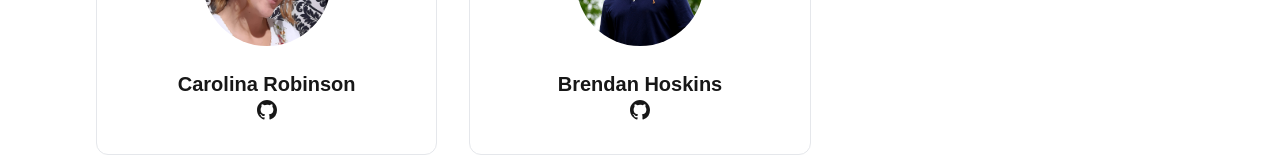
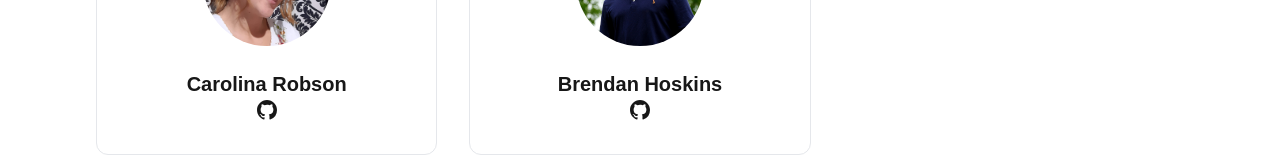
Before and after one commit to JunInton/nextvis, a Next.js app: page / in a window 1280 px wide. Shown: the part 1197-1357 px from the top of the page. Built offline with nearby package versions, Linux system fonts and the light colour scheme.

Commit message:
updated carolina last name

```diff
--- a/src/app/docs/page.tsx
+++ b/src/app/docs/page.tsx
@@ -219,7 +219,7 @@ Click on Load Extension and select the dist folder.<br></br><br></br>
 <h4>Jun Inton - <a href="https://github.com/JunInton" className="underline text-blue-700">Github</a></h4>
 <h4>Anthony Noyola - <a href="https://github.com/antwonasn" className="underline text-blue-700">Github</a></h4>
 <h4>Sung Jung - <a href="https://github.com/sungguk85" className="underline text-blue-700">Github</a></h4>
-<h4>Carolina Robinson - <a href="https://github.com/CaroSaFe" className="underline text-blue-700">Github</a></h4>
+<h4>Carolina Robson - <a href="https://github.com/CaroSaFe" className="underline text-blue-700">Github</a></h4>
 <h4>Brendan Hoskins - <a href="https://github.com/BrendanHoskins" className="underline text-blue-700">Github</a></h4>
 <br></br>
 <h2><strong>📬 Contact</strong></h2>
--- a/src/app/page.tsx
+++ b/src/app/page.tsx
@@ -239,7 +239,7 @@ export default function Home() {
                 github: "https://github.com/sungguk85",
               },
               {
-                name: "Carolina Robinson",
+                name: "Carolina Robson",
                 image: "/carolina.jpg",
                 github: "https://github.com/CaroSaFe",
               },
```
